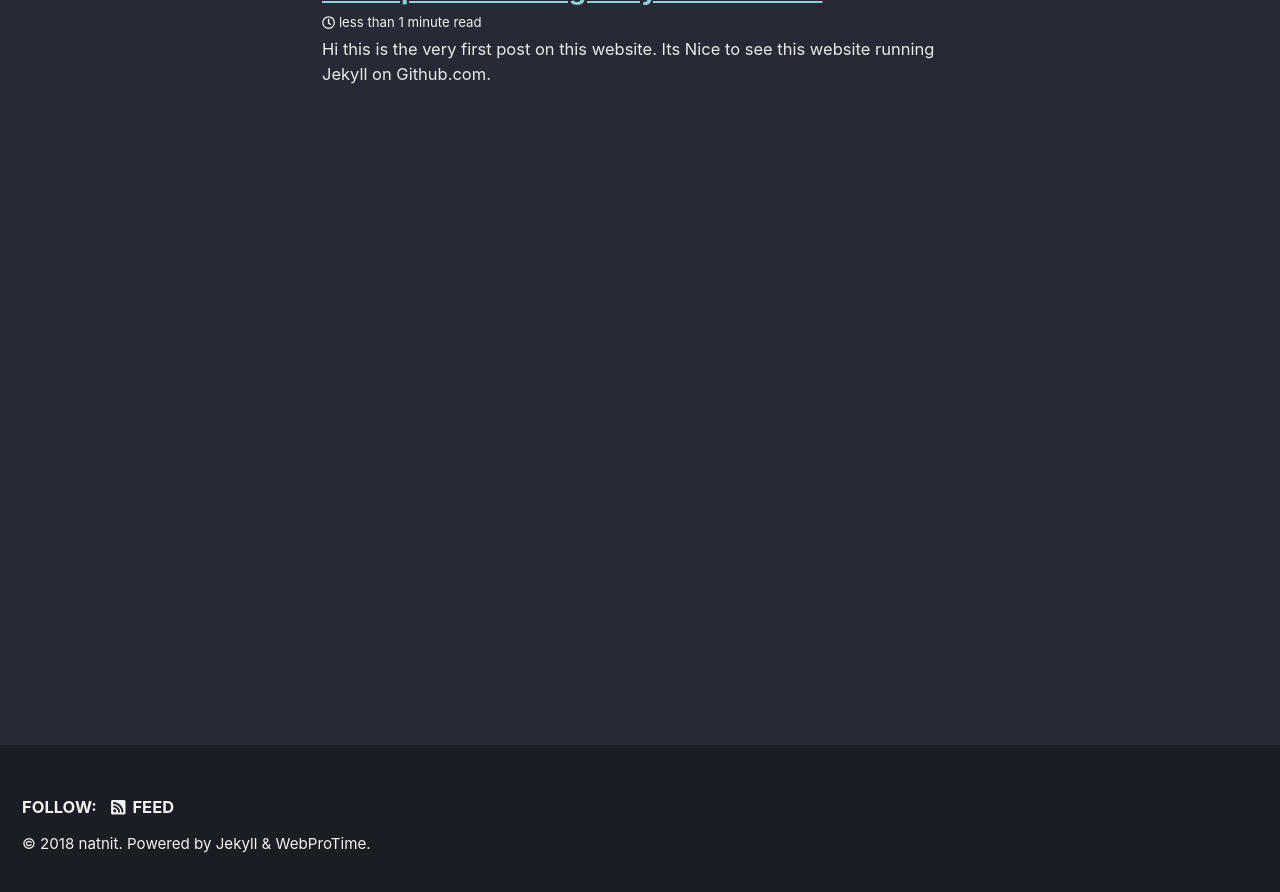
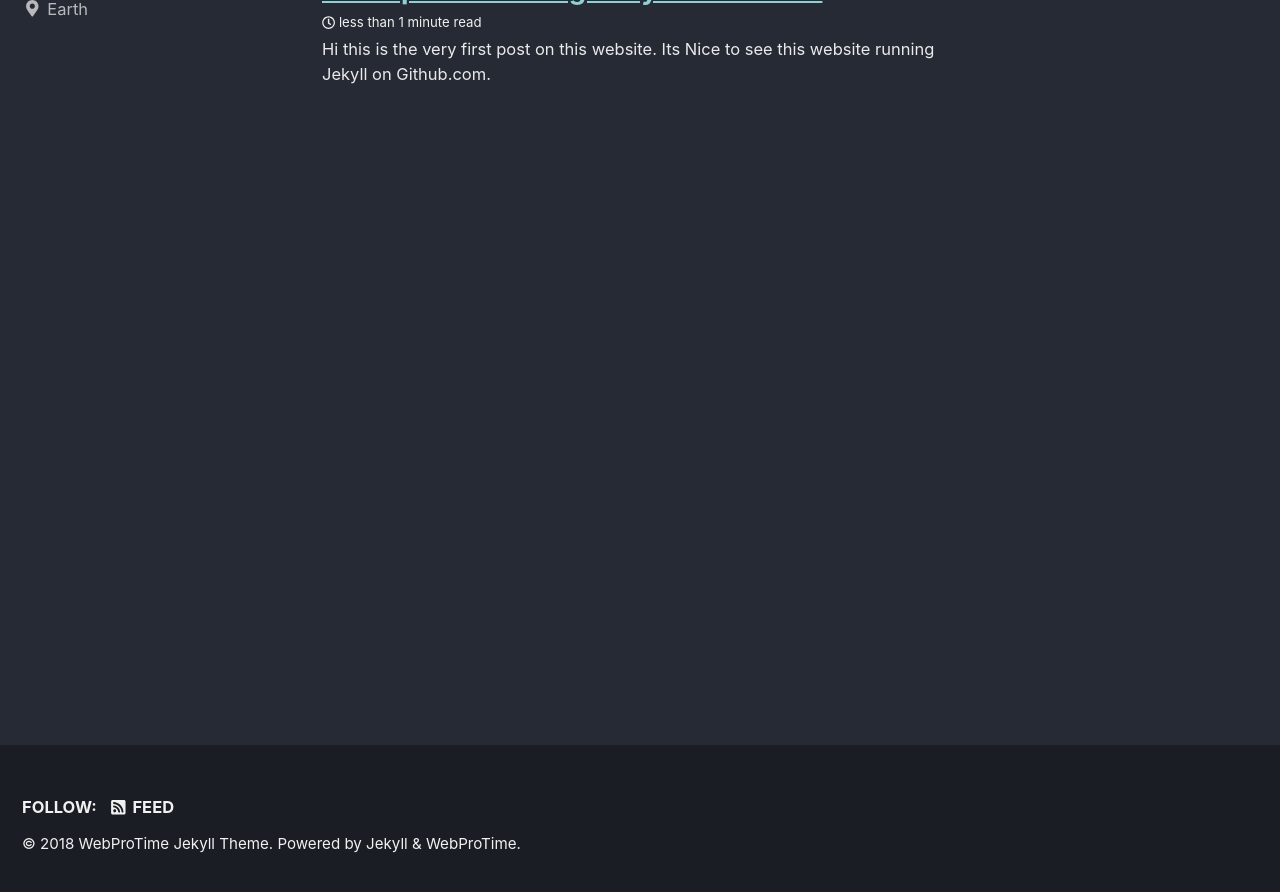
Before and after one commit to jekyll-demo/jekyll-demo.github.io, a Jekyll site: the page built from index.html, in a window 1280 px wide and 900 px high, scrolled down 222 px. Shown: the top 892 px of the window. Built offline with Jekyll 4.4.1, drawn with Linux system fonts in a browser that asks for light colours; nearby versions of some CDN libraries; the list of posts is cut into pages by our own code; some of the changed text lies outside the part shown.

Commit message:
Update _config.yml

```diff
--- a/_config.yml
+++ b/_config.yml
@@ -16,11 +16,11 @@
 
 # Site Settings
 locale                   : "en-US"
-title                    : "NatNit"
+title                    : "WebProTime Jekyll Theme"
 title_separator          : "-"
-name                     : "natnit"
+name                     : "WebProTime Jekyll Theme"
 description              : "An amazing website."
-url                      : "https://www.natnit.net" # the base hostname & protocol for your site e.g. "https://webprotime.com/topics/jekyll"
+url                      : "https://webprotime.github.io/" # the base hostname & protocol for your site e.g. "https://webprotime.com/topics/jekyll"
 baseurl                  : # the subpath of your site, e.g. "/blog"
 repository               : # GitHub username/repo-name e.g. "webprotime/webprotime-jekyll"
 teaser                   : # path of fallback teaser image, e.g. "/assets/images/500x300.png"
@@ -101,7 +101,7 @@
 
 # Site Author
 author:
-  name             : "Tatai"
+  name             : "WebProTime Jekyll Theme"
   avatar           : # path of avatar image, e.g. "/assets/images/bio-photo.jpg"
   bio              : "Lets Make A Blog."
   location         : "Earth"
```
